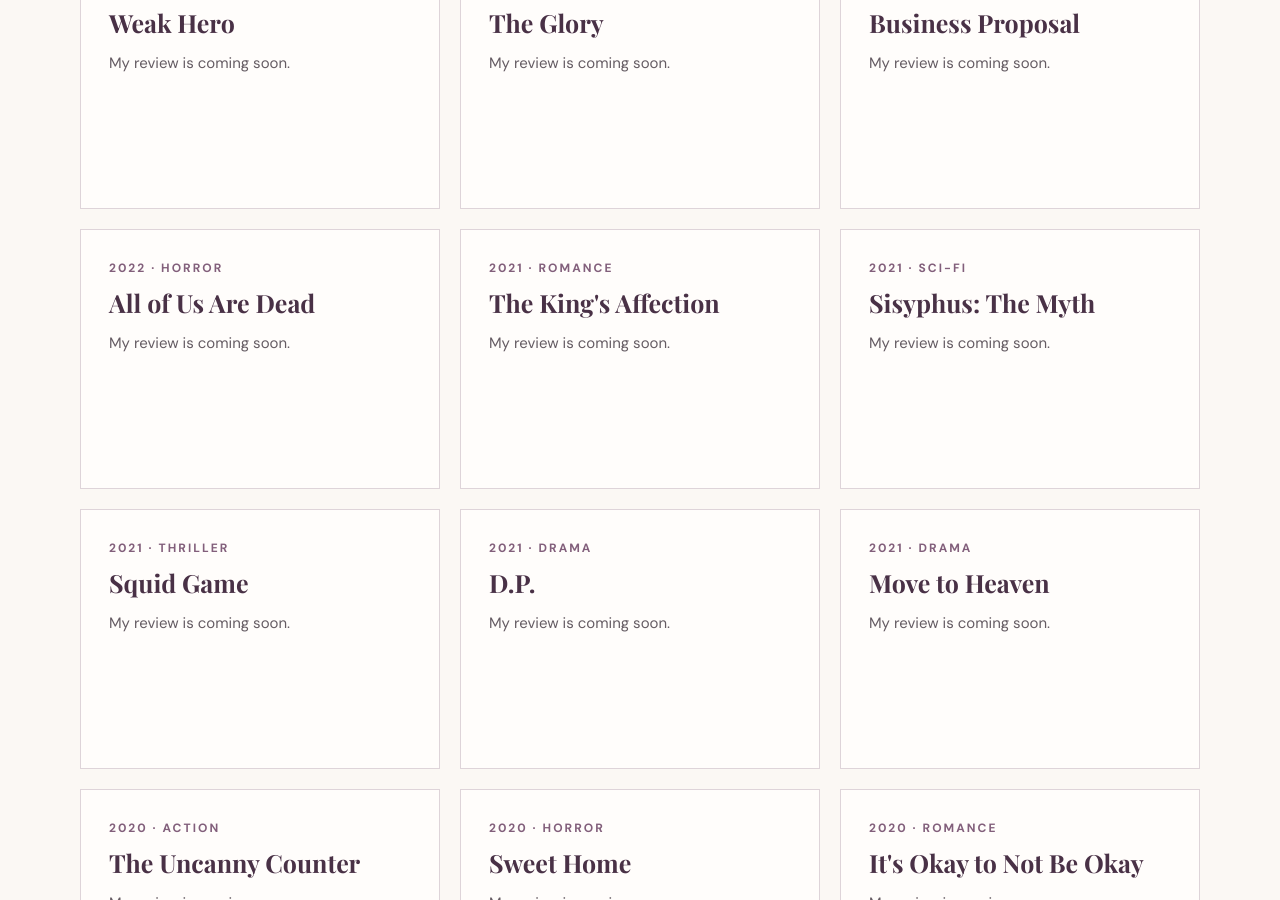
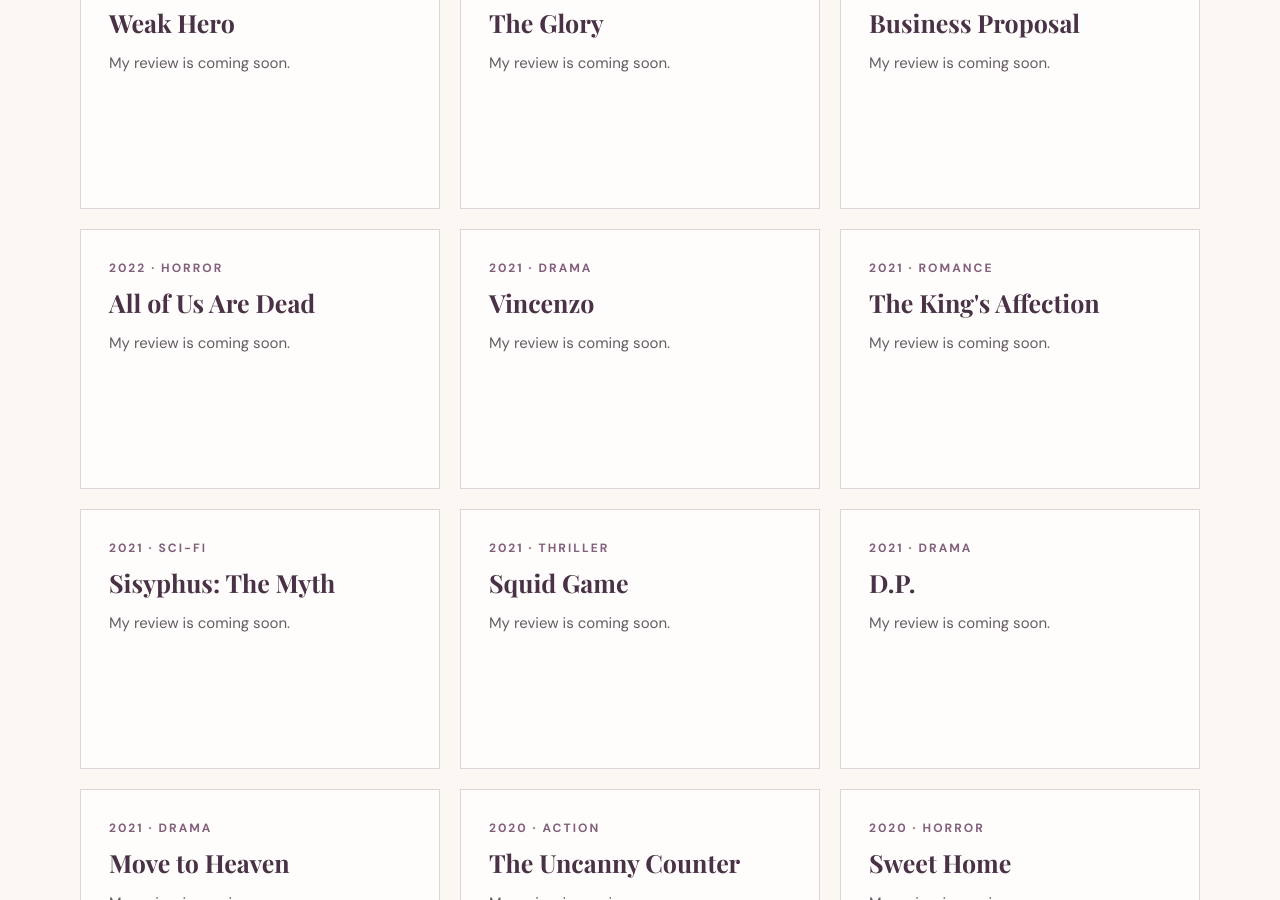
Before and after one commit to lydiarim22-coder/mindoflydia, a Jekyll site: the page built from korean-culture.html, in a window 1280 px wide and 900 px high, scrolled down 2054 px. Built offline with Jekyll 4.4.1, drawn with Linux system fonts in a browser that asks for light colours; some web fonts are replaced.

Commit message:
Add Vincenzo to Korean Culture dramas

```diff
--- a/_data/korean_culture_items.yml
+++ b/_data/korean_culture_items.yml
@@ -158,3 +158,9 @@
   genre: Drama
   topic: dramas
   note: "My review is coming soon."
+
+- title: "Vincenzo"
+  year: 2021
+  genre: Drama
+  topic: dramas
+  note: "My review is coming soon."
```
